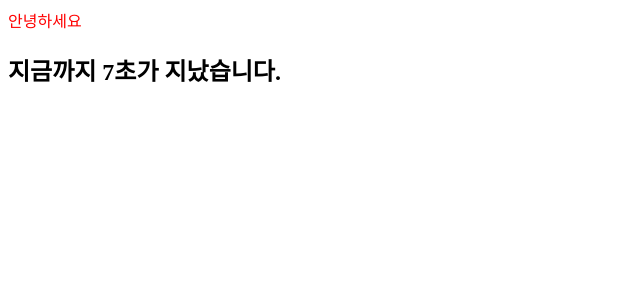
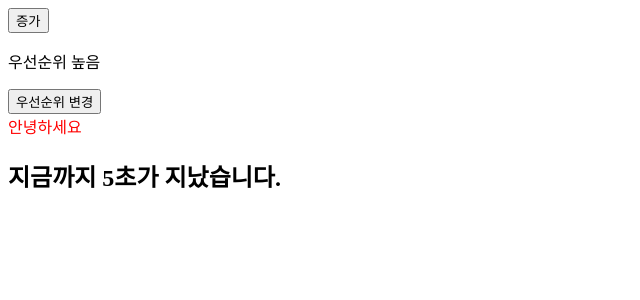
Before and after one commit to mjkang0987/react-study, a React (Create React App) app in the folder example/cra/: page / in a window 1280 px wide. Shown: the top 300 px of the page, without its empty margins (0-640 px from the left). Built offline with nearby package versions, Linux system fonts and the light colour scheme.

Commit message:
[섹션2] 리액트 요소와 가상돔2
- 예제 추가

#13-20201009

```diff
--- a/example/cra/src/App.jsx
+++ b/example/cra/src/App.jsx
@@ -1,5 +1,6 @@
 import React, {useState, useEffect} from 'react';
 import Counter from './Counter';
+import Todo from './Todo';
 
 const App = () => {
   const [seconds, setSeconds] = useState(0);
@@ -11,13 +12,10 @@ const App = () => {
 
   return (
     <>
-      <div key={seconds}>
-        {seconds % 2 === 0 &&
-          <Counter key={seconds}/>
-        }
-        <div style={{color: seconds % 2 ? 'red' : 'blue'}}>안녕하세요</div>
-        <h2>지금까지 {seconds}초가 지났습니다.</h2>
-      </div>
+      <Counter />
+      <Todo />
+      <div style={{color: seconds % 2 ? 'red' : 'blue'}}>안녕하세요</div>
+      <h2>지금까지 {seconds}초가 지났습니다.</h2>
     </>
   );
 }
--- /dev/null
+++ b/example/cra/src/Todo.jsx
@@ -0,0 +1,23 @@
+import React, {useState} from 'react';
+
+const Todo = ({title, desc}) => {
+  const [priority, setPriority] = useState('high');
+  const onClick = _ => {
+    setPriority(priority === 'high' ? 'low' : 'high');
+  }
+
+  return (
+    <>
+      <Title title={title} />
+      <p>{desc}</p>
+      <p>{priority === 'high' ? '우선순위 높음' : '우선순위 낮음'}</p>
+      <button onClick={onClick}>우선순위 변경</button>
+    </>
+  )
+}
+
+const Title = React.memo(({title}) => {
+  return <p style={{color: 'blue'}}>{title}</p>;
+});
+
+export default Todo;
```
